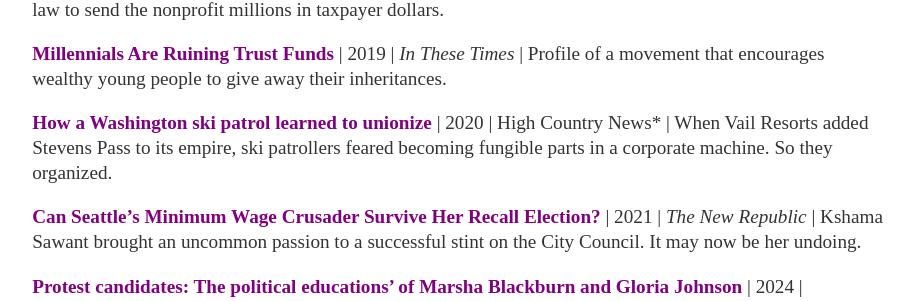
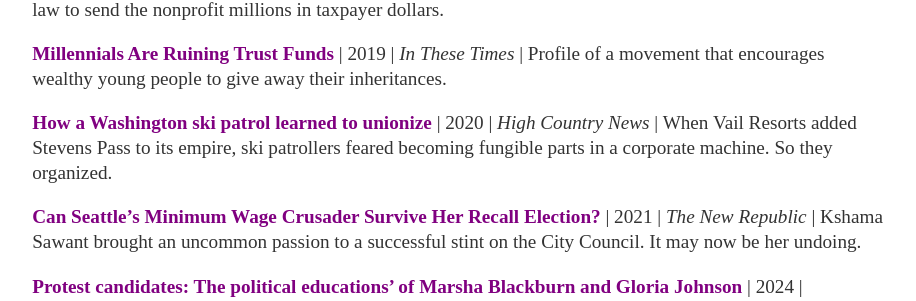
Before and after one commit to aonschwartz/aonschwartz.github.io, a Jekyll site: the page built from about/index.md, in a window 1280 px wide and 900 px high, scrolled down 423 px. Shown: the part 148-449 px from the top of the window, without its empty margins (179-1095 px from the left). Built offline with Jekyll 4.4.1, drawn with Linux system fonts in a browser that asks for light colours.

```diff
--- a/about/index.md
+++ b/about/index.md
@@ -18,7 +18,7 @@ layout: default
 
 **[Millennials Are Ruining Trust Funds](https://www.timesfreepress.com/news/2025/apr/26/before-state-money-flowed-tennessee-faith-project/)** \| 2019 \| *In These Times* \| Profile of a movement that encourages wealthy young people to give away their inheritances.
 
-**[How a Washington ski patrol learned to unionize](https://www.timesfreepress.com/news/2025/apr/26/before-state-money-flowed-tennessee-faith-project/)** \| 2020 \| High Country News* \| When Vail Resorts added Stevens Pass to its empire, ski patrollers feared becoming fungible parts in a corporate machine. So they organized.
+**[How a Washington ski patrol learned to unionize](https://www.timesfreepress.com/news/2025/apr/26/before-state-money-flowed-tennessee-faith-project/)** \| 2020 \| *High Country News* \| When Vail Resorts added Stevens Pass to its empire, ski patrollers feared becoming fungible parts in a corporate machine. So they organized.
 
 **[Can Seattle’s Minimum Wage Crusader Survive Her Recall Election?](https://newrepublic.com/article/164600/kshama-sawant-minimum-wage-recall)** \| 2021 \| *The New Republic* \| Kshama Sawant brought an uncommon passion to a successful stint on the City Council. It may now be her undoing.
 
```
